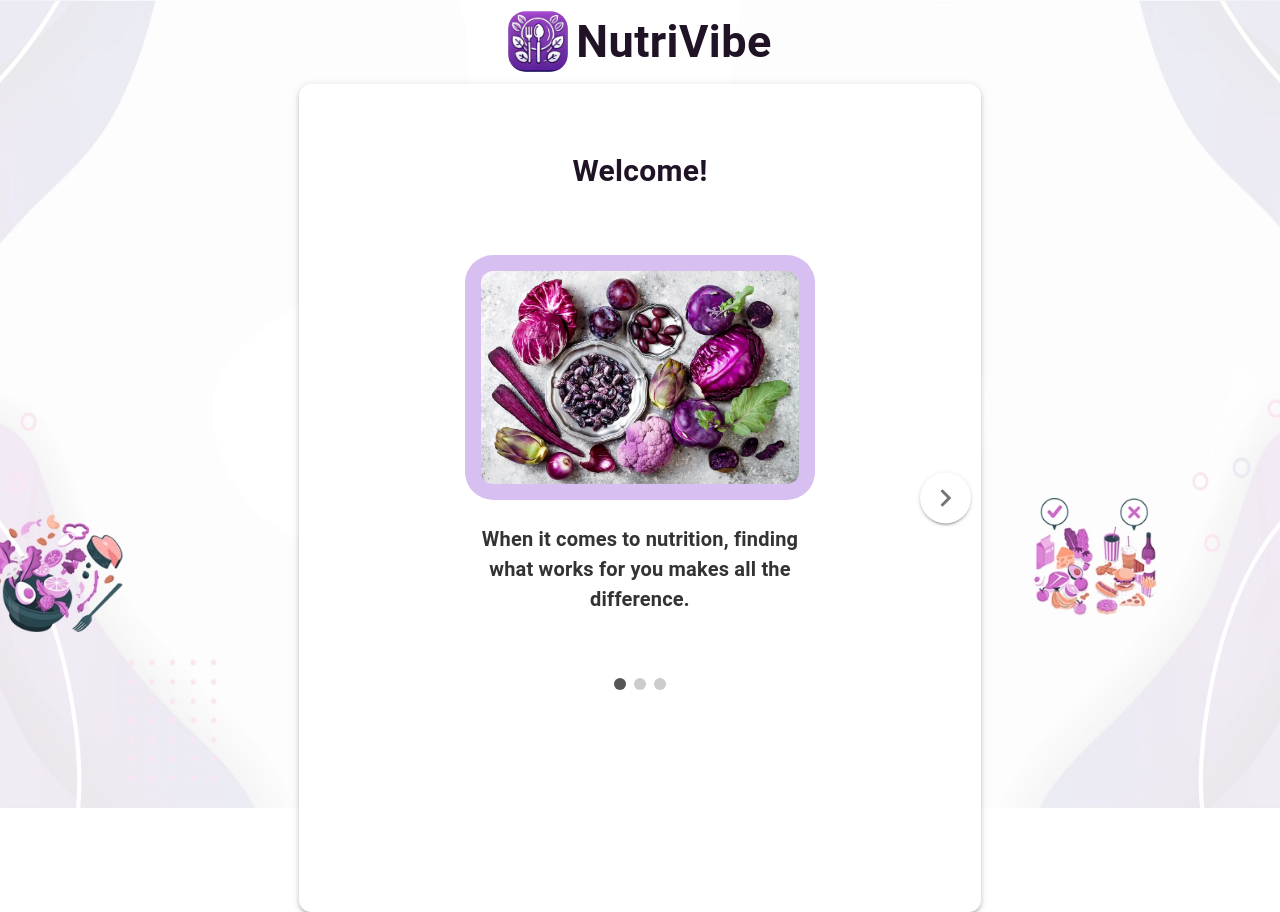
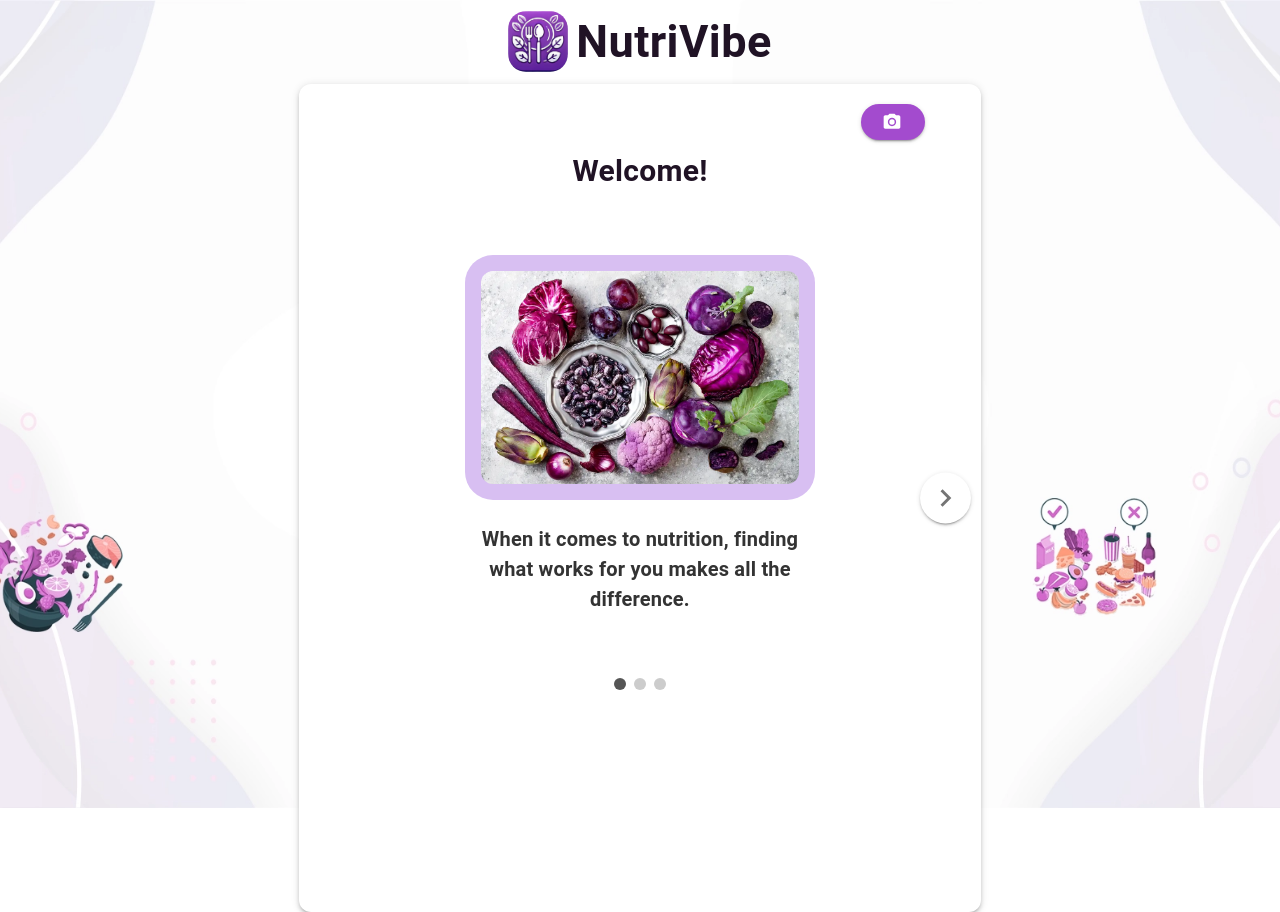
Before and after one commit to bilalmohamed1298/smartbite, a React (Vite) app: page / in a window 1280 px wide. Built offline with nearby package versions, Linux system fonts and the light colour scheme.

Commit message:
Camera Button

```diff
--- a/src/Components/Logo.jsx
+++ b/src/Components/Logo.jsx
@@ -1,14 +1,18 @@
 import { Box, Stack, Typography } from "@mui/material";
+import { text } from "framer-motion/client";
 import React from "react";
+import { Link } from "react-router-dom";
 
 const Logo = () => {
   return (
+    <Link to="/" style={{textDecoration: "none",}}>
     <Stack
       display={{ xs: "none", lg: "flex" }}
       sx={{
         mt: 1,
       }}
     >
+
       <Box
         sx={{
           mx: "auto",
@@ -36,7 +40,9 @@ const Logo = () => {
           NutriVibe
         </Typography>
       </Box>
+
     </Stack>
+    </Link>
   );
 };
 
--- a/src/Components/SignupForm.jsx
+++ b/src/Components/SignupForm.jsx
@@ -1,6 +1,6 @@
-import { Box } from "@mui/material";
+import { Box, Button, Modal, Typography } from "@mui/material";
 import OverallQuestions from "./FormComponents/OverallQuestions";
-import { Route, Routes } from "react-router-dom";
+import { Link, Route, Routes } from "react-router-dom";
 import PersonalDetails from "./FormComponents/PersonalDetails";
 import Welcome from "./FormComponents/Welcome";
 import DietMeals from "./FormComponents/DietMeals";
@@ -9,14 +9,17 @@ import MealDetails from "./FormComponents/MealDetails";
 import FoodAnalyzer from "./FormComponents/FoodAnalayzer";
 import CustomDietComponent from "./FormComponents/CustomDietComponent";
 import ResultsComponent from "./FormComponents/ResultsComponent";
+import { CameraAlt } from "@mui/icons-material";
+import { useState } from "react";
 
 export default function SignupForm() {
+  const [open1, setOpen1] = useState(false);
   return (
     <Box
       sx={{
         width: { lg: "55%", sm: "90%", xs: "85%" },
-      maxHeight: { xs: "100vh"},
-      height: {xs:"650px",sm:'780px'},
+        maxHeight: { xs: "100vh" },
+        height: { xs: "650px", sm: "780px" },
         mx: "auto",
         my: { xs: 5, lg: 1 },
         p: 3,
@@ -27,10 +30,12 @@ export default function SignupForm() {
         display: "flex",
         flexDirection: "column",
         justifyContent: "space-between",
-      overflowX: {xs:"hidden"},
-      overflowY: {xs:'auto',sm:'auto'}
+        overflowX: { xs: "hidden" },
+        overflowY: { xs: "auto", sm: "auto" },
       }}
     >
+
+
       <Routes>
         <Route path="/" element={<Welcome />} />
         <Route path="/overall" element={<OverallQuestions />} />
@@ -42,6 +47,68 @@ export default function SignupForm() {
         <Route path="/meal-details/:id" element={<MealDetails />} />
         <Route path="/food-analyzer" element={<FoodAnalyzer />} />
       </Routes>
+
+      {/*////Camera Button/////*/}
+      <Box
+        sx={{
+          position: "absolute",
+          right: {xs:20,sm:50},
+          top: 20,
+          width: "70px",
+        }}
+      >
+        <Link style={{ textDecoration: "none" }}>
+          <Button
+            onClick={() => setOpen1(true)}
+            sx={{
+              borderRadius: 10,
+              justifyContent: "center",
+              p: "8px 3px",
+            }}
+            variant="contained"
+            startIcon={<CameraAlt sx={{ ml: "10px" }} />}
+          ></Button>
+        </Link>
+      </Box>
+      <div
+        style={{
+          display: "flex",
+          justifyContent: "center",
+          alignItems: "center",
+        }}
+      >
+        <Modal
+          open={open1}
+          onClose={() => setOpen1(false)}
+          aria-labelledby="modal-title"
+          aria-describedby="modal-description"
+          sx={{ overflow: "scroll", mt: 3, borderRadius: 2 }}
+        >
+          <Box
+            sx={{
+              position: "absolute",
+              top: "50%",
+              left: "50%",
+              transform: "translate(-50%, -50%)",
+              width: { xs: "75%", sm: 500 },
+              bgcolor: "background.paper",
+              boxShadow: 24,
+              p: 2,
+              borderRadius: 5,
+              height: "70%",
+              overflowX: "hidden",
+              overflowY: "auto",
+            }}
+          >
+            <Typography id="modal-title" variant="h6" component="h2" mb={1}>
+              Food Analyzer
+            </Typography>
+
+            <FoodAnalyzer />
+          </Box>
+        </Modal>
+      </div>
+      {/*////Camera Button/////*/}
     </Box>
   );
 }
```
Lines whose indentation alone changed are shown as unchanged.
